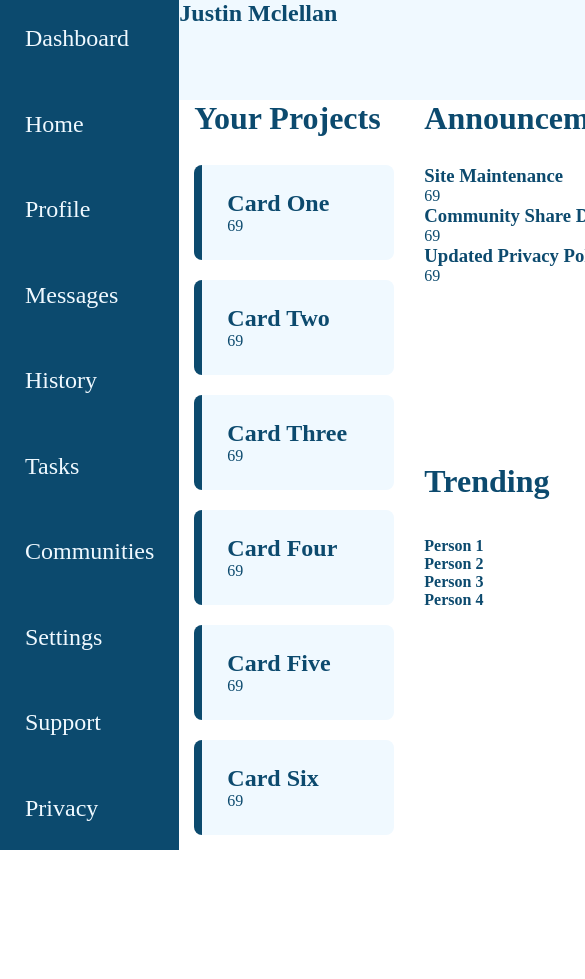
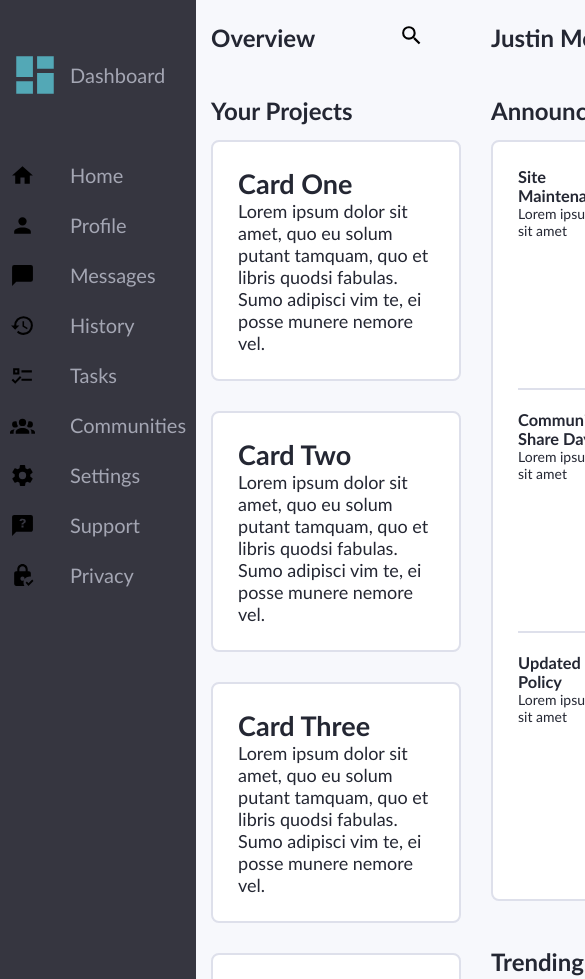
Before and after one commit to jmclella/responsiveDashboard, a plain HTML site: page index.html in a window 390 px wide. Shown: the top 979 px of the page, 585 px wide, since content can reach past the window. Before the commit the page ends 850 px from the top, so only its background shows below. Drawn offline with Linux system fonts and the light colour scheme.

Commit message:
Changed color scheme, fixed responsiveness
Added more grid displays for announcements and news,
adjusted color palette, modified responsiveness and
spacing

```diff
--- a/index.html
+++ b/index.html
@@ -11,56 +11,109 @@
     <div class="container">
 
         <div class="sidebar-container">
-            <div class="dashboard-title">Dashboard</div>
+            <div class="side-choice" id="dashboard">
+                <img class="svg-image" src="svgImages/view-dashboard.svg">
+                <h4>Dashboard</h4>
+            </div>
 
-            <div class="side-choice group-one">Home</div>
-            <div class="side-choice group-one">Profile</div>
-            <div class="side-choice group-one">Messages</div>
-            <div class="side-choice group-one">History</div>
-            <div class="side-choice group-one">Tasks</div>
-            <div class="side-choice group-one">Communities</div>
+            <div class="side-choice">
+                <img class="svg-image" src="svgImages/home.svg">
+                <h4>Home</h4>
+            </div>
+            <div class="side-choice">
+                <img class="svg-image" src="svgImages/account.svg">
+                <h4>Profile</h4>
+            </div>
+            <div class="side-choice">
+                <img class="svg-image" src="svgImages/message.svg">
+                <h4>Messages</h4>
+            </div>
+            <div class="side-choice">
+                <img class="svg-image" src="svgImages/history.svg">
+                <h4>History</h4>
+            </div>
+            <div class="side-choice">
+                <img class="svg-image" src="svgImages/format-list-checks.svg">
+                <h4>Tasks</h4>
+            </div>
+            <div class="side-choice">
+                <img class="svg-image" src="svgImages/account-group.svg">
+                <h4>Communities</h4>
+            </div>
 
-            <div class="side-choice group-two">Settings</div>
-            <div class="side-choice group-two">Support</div>
-            <div class="side-choice group-two">Privacy</div>
+            <div class="side-choice group-one">
+                <img class="svg-image" src="svgImages/cog.svg">
+                <h4>Settings</h4>
+            </div>
+            <div class="side-choice">
+                <img class="svg-image" src="svgImages/message-question.svg">
+                <h4>Support</h4>
+            </div>
+            <div class="side-choice">
+                <img class="svg-image" src="svgImages/lock-check.svg">
+                <h4>Privacy</h4>
+            </div>
         </div>
 
-        <div class="header-container">
-            <h2>Justin Mclellan</h2>
+        <div class="header-container-left">
+            <div class="overview">
+                <h2>Overview</h2>
+            </div>
+            <div class="search">
+                <img class="svg-image" src="svgImages/magnify.svg">
+            </div>
+        </div>
+
+        <div class="header-container-right">
+            <div class="info">
+                <h2>Justin Mclellan</h2>
+            </div>
         </div>
 
         <div class="project-title-container">
-            <h1>Your Projects</h1>
+            <h2>Your Projects</h2>
         </div>
 
         <div class="announcement-title-container">
-            <h1>Announcements</h1>
+            <h2>Announcements</h2>
         </div>
 
         <div class="card-container">
             <div class="card">
                 <h2>Card One</h1>
-                <p>69</p>
+                <p>
+                    Lorem ipsum dolor sit amet, quo eu solum putant tamquam, quo et libris quodsi fabulas. Sumo adipisci vim te, ei posse munere nemore vel.
+                </p>
             </div>
             <div class="card">
                 <h2>Card Two</h1>
-                <p>69</p>
+                <p>
+                    Lorem ipsum dolor sit amet, quo eu solum putant tamquam, quo et libris quodsi fabulas. Sumo adipisci vim te, ei posse munere nemore vel.
+                </p>
             </div>
             <div class="card">
                 <h2>Card Three</h1>
-                <p>69</p>
+                <p>
+                    Lorem ipsum dolor sit amet, quo eu solum putant tamquam, quo et libris quodsi fabulas. Sumo adipisci vim te, ei posse munere nemore vel.
+                </p>
             </div>
             <div class="card">
                 <h2>Card Four</h1>
-                <p>69</p>
+                <p>
+                    Lorem ipsum dolor sit amet, quo eu solum putant tamquam, quo et libris quodsi fabulas. Sumo adipisci vim te, ei posse munere nemore vel.
+                </p>
             </div>
             <div class="card">
                 <h2>Card Five</h1>
-                <p>69</p>
+                <p>
+                    Lorem ipsum dolor sit amet, quo eu solum putant tamquam, quo et libris quodsi fabulas. Sumo adipisci vim te, ei posse munere nemore vel.
+                </p>
             </div>
             <div class="card">
                 <h2>Card Six</h1>
-                <p>69</p>
+                <p>
+                    Lorem ipsum dolor sit amet, quo eu solum putant tamquam, quo et libris quodsi fabulas. Sumo adipisci vim te, ei posse munere nemore vel.
+                </p>
             </div>
         </div>
 
@@ -68,39 +121,45 @@
             <div class="announcement-top">
                 <div class="announcement-card">
                     <h3>Site Maintenance</h3>
-                    <p>69</p>
+                    <p>
+                        Lorem ipsum dolor sit amet
+                    </p>
                 </div>
 
                 <div class="announcement-card">
                     <h3>Community Share Day</h3>
-                    <p>69</p>
+                    <p>
+                        Lorem ipsum dolor sit amet
+                    </p>
                 </div>
 
                 <div class="announcement-card">
                     <h3>Updated Privacy Policy</h3>
-                    <p>69</p>
+                    <p>
+                        Lorem ipsum dolor sit amet
+                    </p>
                 </div>
             </div>
 
             <div class="trending-title">
-                <h1>Trending</h1>
+                <h2>Trending</h2>
             </div>
 
             <div class="trending-bottom">
                 <div class="trending-people">
-                    <h4>Person 1</h4>
+                    <p>Person 1</p>
                 </div>
 
                 <div class="trending-people">
-                    <h4>Person 2</h4>
+                    <p>Person 2</p>
                 </div>
 
                 <div class="trending-people">
-                    <h4>Person 3</h4>
+                    <p>Person 3</p>
                 </div>
 
                 <div class="trending-people">
-                    <h4>Person 4</h4>
+                    <p>Person 4</p>
                 </div>
             </div>
 
--- a/styles.css
+++ b/styles.css
@@ -5,23 +5,40 @@
 }
 
 :root {
-    --sidebar-color: #0c4a6e;
-    --card-color: #f0f9ff;
-    --sidebar-text-color: #f0f9ff;
-    --text-color: #0c4a6e;
-    --button-color: #0c4a6e;
-    --card-side-color: #0c4a6e;
+    --sidebar-color: #363640;
+    --card-color: #ffffff;
+    --sidebar-text-color: #a4a6b3;
+    --text-color: #242733;
+    --button-color: #242733;
+    --card-side-color: #dee0eb;
+    --background-color: #f7f8fc;
+    --logo-color: #53a8b6;
+}
+
+html {
+    background-color: var(--background-color);
+}
+
+.svg-image {
+    width: 25px;
+}
+
+#dashboard img {
+    width: 50px;
 }
 
 
 .container {
+    font-family:'Gill Sans', 'Gill Sans MT', Calibri, 'Trebuchet MS', sans-serif;
     display: grid;
-    grid-template-columns: .7fr 2.5fr 1fr;
-    grid-template-rows: 100px 50px 1fr;
+    grid-template-columns: .6fr 2.5fr .8fr;
+    grid-template-rows: 75px 50px 1fr;
     grid-template-areas:
-        "sidebar header header"
+        "sidebar header-left header-right"
         "sidebar project-title announcement-title"
         "sidebar cards announcements";
+    width: 100vw;
+    height: 100vh;
 }
 
 .sidebar-container {
@@ -30,37 +47,80 @@
     color: var(--sidebar-text-color);
     display: grid;
     grid-template-columns: 1fr;
-    gap: 5px;
-    font-size: 24px;
+    grid-template-rows: repeat(1, 150px) repeat(9, 50px);
+    justify-items: start;
+    align-items: center;
+    padding-left: 10px;
+    padding-right: 10px;
 }
 
-.header-container {
-    grid-area: header;
-    background-color: var(--card-color);
+.sidebar-container > div {
+    display: grid;
+    grid-template-columns: 60px 1fr;
+    align-items: center;
+}
+
+.sidebar-container > div > h4 {
+    font-size: 20px;
+    font-weight: 500;
+}
+
+
+.header-container-left {
+    padding: 15px;
+    grid-area: header-left;
     color: var(--text-color);
+    display: grid;
+    grid-template-columns: 3fr 1fr;
+    align-content: center;
 }
+
+
+.header-container-right {
+    padding: 15px;
+    grid-area: header-right;
+    color: var(--text-color);
+    display: flex;
+    align-items: center;
+}
+
 
 .project-title-container {
     grid-area: project-title;
     color: var(--text-color);
     margin-left: 15px;
     margin-right: 15px;
+    align-self: end;
 }
 
 .announcement-title-container {
     grid-area: announcement-title;
     color: var(--text-color);
     margin-left: 15px;
-    margin-right: 15px
+    margin-right: 15px;
+    align-self: end;
 }
 
 .card-container {
     grid-area: cards;
     color: var(--text-color);
     display: grid;
-    grid-template-columns: repeat(auto-fit, minmax(200px, 1fr));
-    gap: 20px;
+    grid-template-columns: repeat(auto-fit, minmax(250px, 1fr));
+    gap: 30px;
     margin: 15px;
+}
+
+.card-container > .card {
+    background: var(--card-color);
+    border: 2px solid var(--card-side-color);
+    border-radius: 8px;
+    padding: 25px;
+    font-size: 18px;
+}
+
+.card-container > .card:hover {
+    color: var(--logo-color);
+    border-color: var(--logo-color);
 }
 
 .announcement-container {
@@ -68,17 +128,46 @@
     color: var(--text-color);
     display: grid;
     grid-template-columns: 1fr;
-    grid-template-rows: 2fr .5fr 2fr;
+    grid-template-rows: 1fr 75px 1fr;
     margin: 15px;
 }
 
-.card-container > .card {
-    background: var(--card-color);
-    border-left: 8px solid var(--card-side-color);
+.announcement-top {
+    display: grid;
+    grid-template-columns: 1fr;
+    grid-template-rows: repeat(3, fr);
+    background-color: var(--card-color);
     border-radius: 8px;
     padding: 25px;
+    row-gap: 20px;
+    border: 2px solid var(--card-side-color);
 }
 
-.sidebar-container > div {
+.announcement-card {
+    padding-bottom: 20px;
+    font-size: 14px;
+}
+
+.announcement-container > div:nth-child(1) > div:nth-child(1) {
+    border-bottom: 2px solid var(--card-side-color);
+}
+
+.announcement-container > div:nth-child(1) > div:nth-child(2) {
+    border-bottom: 2px solid var(--card-side-color);
+}
+
+.trending-title {
+    color: var(--text-color);
+    align-self: end;
+}
+
+.trending-bottom {
+    display: grid;
+    grid-template-columns: 1fr;
+    grid-template-rows: repeat(4, fr);
+    background-color: var(--card-color);
+    border-radius: 8px;
     padding: 25px;
+    margin-top: 15px;
+    border: 2px solid var(--card-side-color);
 }
```
Also changed, not shown: svgImages/account-group.svg (added), svgImages/account.svg (added), svgImages/cog.svg (added), svgImages/format-list-checks.svg (added), svgImages/history.svg (added), svgImages/home.svg (added), svgImages/lock-check.svg (added), svgImages/magnify.svg (added), svgImages/message-question.svg (added), svgImages/message.svg (added), svgImages/view-dashboard.svg (added).
